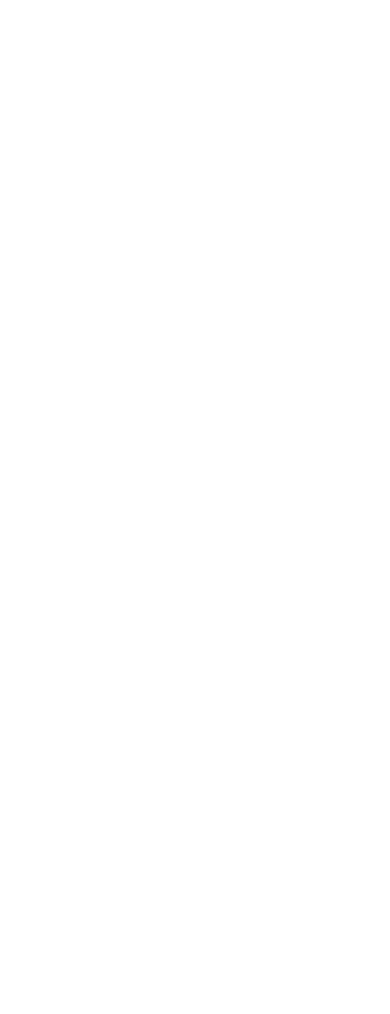
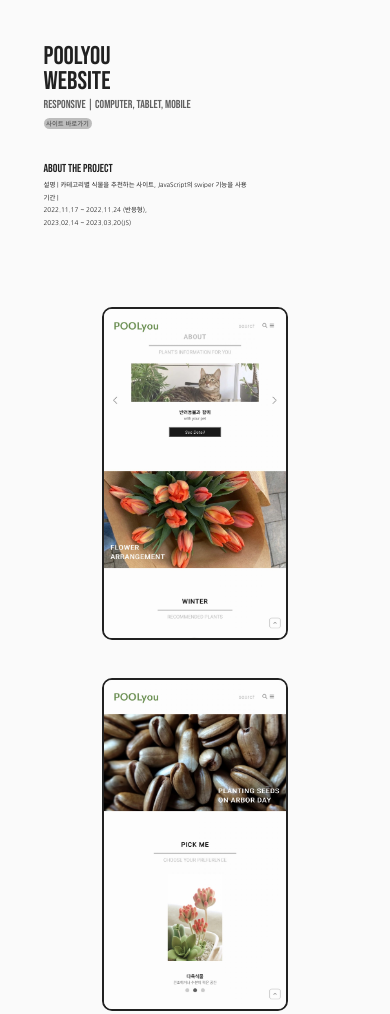
Before and after one commit to eunbinnie/portfolio, a plain HTML site: page html/poolyou.html in a window 390 px wide. Shown: the top 1014 px of the page. Before the commit the page ends 844 px from the top, so only its background shows below. Drawn offline with nearby package versions, Linux system fonts and the light colour scheme.

Commit message:
portfolio 1차 완성

```diff
--- a/css/common.css
+++ b/css/common.css
@@ -15,7 +15,7 @@
   --padding-size: .4em;
   --margin-size: 3em;
   --border-radius: 10px;
-  --line-height: 1.5;
+  --line-height: 2;
 }
 
 body {
@@ -100,6 +100,14 @@ img {
 }
 
 @media (max-width:768px) {
+  :root {
+    /* size */
+    --small-font-size: .7em;
+    --basic-font-size: .9em;
+    --medium-font-size: 1em;
+    --biggest-font-size: 2.5em;
+  }
+
   #main__page .inner {
     padding: var(--padding-size);
   }
@@ -109,8 +117,11 @@ img {
   }
 }
 
-@media (max-width:350px) {
+@media (max-width:425px) {
   :root {
+    --small-font-size: .5em;
+    --basic-font-size: .8em;
+    --medium-font-size: .9em;
     --biggest-font-size: 2em;
   }
 }
--- a/css/poolyou.css
+++ b/css/poolyou.css
@@ -0,0 +1,55 @@
+.info__img {
+  display: flex;
+  justify-content: center;
+}
+
+.info__img .mobile {
+  display: flex;
+  gap: var(--margin-size);
+  flex-direction: column;
+}
+
+.info__img .mobile__page1,
+.info__img .mobile__page2 {
+  width: 40%;
+}
+
+.info__img .computer__page {
+  width: 50%;
+  align-self: flex-end;
+}
+
+@media (max-width:768px) {
+  .info__img {
+    flex-direction: column;
+  }
+
+  .info__img .mobile {
+    display: flex;
+    flex-direction: row;
+    justify-content: center;
+  }
+
+  .info__img .mobile__page1,
+  .info__img .mobile__page2 {
+    width: 45%;
+  }
+
+  .info__img .computer__page {
+    width: 90%;
+    align-self: center;
+  }
+}
+
+@media (max-width: 425px) {
+  .info__img .mobile {
+    flex-direction: column;
+    align-items: center;
+    gap: 0;
+  }
+
+  .info__img .mobile__page1,
+  .info__img .mobile__page2 {
+    width: 60%;
+  }
+}
--- a/css/starbucks.css
+++ b/css/starbucks.css
@@ -0,0 +1,8 @@
+.info__img {
+  display: flex;
+  justify-content: flex-end;
+}
+
+.info__img .computer__page {
+  width: 70%;
+}
--- a/html/poolyou.html
+++ b/html/poolyou.html
@@ -0,0 +1,71 @@
+<!DOCTYPE html>
+<html lang="ko">
+
+<head>
+  <meta charset="UTF-8">
+  <meta http-equiv="X-UA-Compatible" content="IE=edge">
+  <meta name="viewport" content="width=device-width, initial-scale=1.0">
+  <title>POOLyou</title>
+
+  <!-- reset css -->
+  <link rel="stylesheet" href="https://cdn.jsdelivr.net/npm/reset-css@5.0.1/reset.min.css" />
+
+  <!-- font -->
+  <link rel="preconnect" href="https://fonts.googleapis.com">
+  <link rel="preconnect" href="https://fonts.gstatic.com" crossorigin>
+  <link href="https://fonts.googleapis.com/css2?family=Bebas+Neue&family=Nanum+Gothic&family=Roboto&display=swap"
+    rel="stylesheet">
+
+  <link rel="stylesheet" href="../css/common.css" />
+  <link rel="stylesheet" href="../css/poolyou.css" />
+</head>
+
+<body>
+  <main id="main__page">
+    <div class="inner">
+
+      <article class="info">
+        <section class="info__main">
+          <h1 class="main__title title">
+            POOLyou<br>
+            WEBSITE
+          </h1>
+          <h3 class="version title">RESPONSIVE | COMPUTER, TABLET, MOBILE</h3>
+          <button>
+            <a href="https://eunbinnie.github.io/plant_site/">
+              사이트 바로가기
+            </a>
+          </button>
+
+          <h2 class="about title">ABOUT THE PROJECT</h2>
+
+          <section class="about__contents">
+            <span class="explain">
+              설명 | 카테고리별 식물을 추천하는 사이트, JavaScript의 swiper 기능을 사용
+            </span>
+
+            <span class="period">
+              기간 |<br>
+              2022.11.17 ~ 2022.11.24 (반응형),<br>
+              2023.02.14 ~ 2023.03.20(JS)
+            </span>
+          </section>
+        </section>
+
+        <section class="info_detail"></section>
+      </article>
+
+      <section class="info__img">
+        <div class="mobile">
+          <img src="../img/poolyou_mobile1.jpg" alt="poolyou mobile page - swiper" class="mobile__page1" />
+          <img src="../img/poolyou_mobile2.jpg" alt="poolyou mobile page - swiper" class="mobile__page2" />
+        </div>
+
+        <img src="../img/poolyou_com.jpeg" alt="poolyou computer.ver whole page" class="computer__page" />
+      </section>
+
+    </div>
+  </main>
+</body>
+
+</html>
```
Also changed, not shown: html/momentum.html (+7 -1 lines), html/starbucks.html (+69 -0 lines), img/poolyou_com.jpeg (added), img/poolyou_mobile1.jpg (added), img/poolyou_mobile2.jpg (added), 1 other file.
